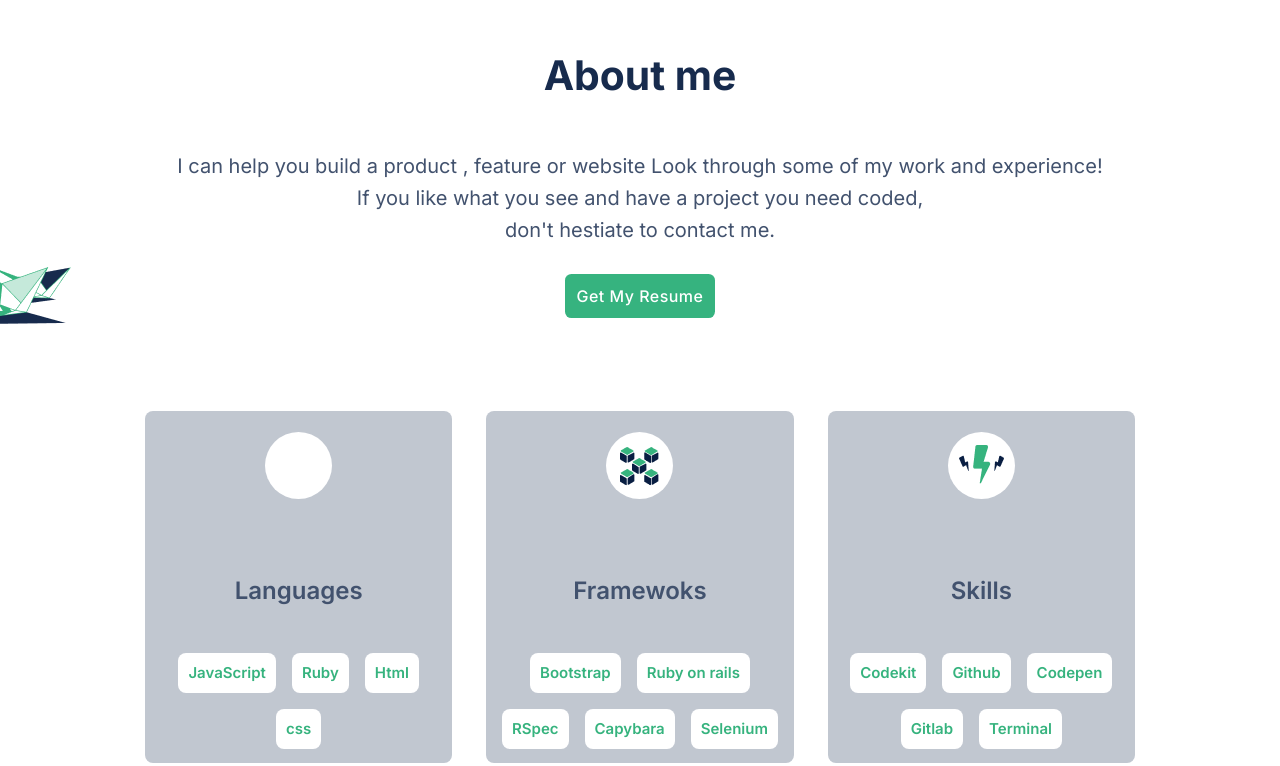
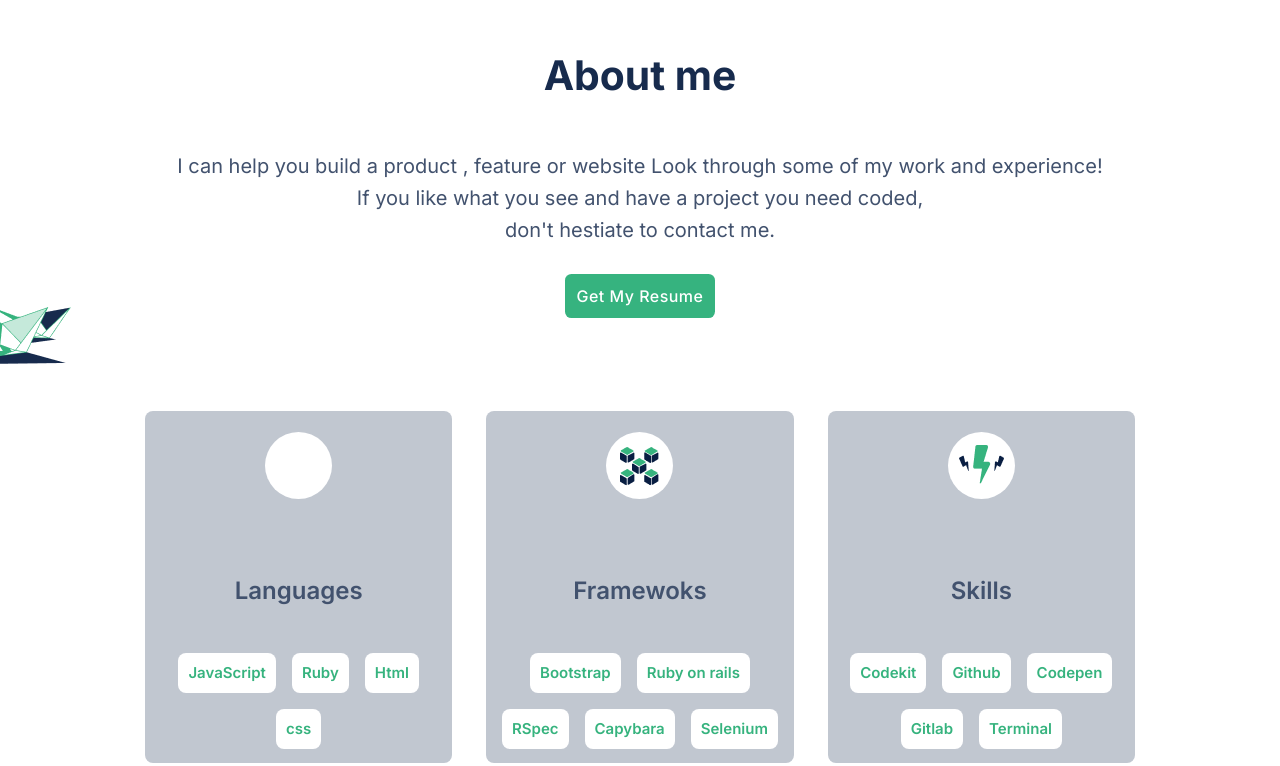
Before and after one commit to Doheera-kosi/Portfolio-setup-andmobile-first, a website: page index.html in a window 1280 px wide. Shown: the part 2549-3315 px from the top of the page. Drawn offline with nearby package versions, Linux system fonts and the light colour scheme.

Commit message:
Update style.css

```diff
--- a/style.css
+++ b/style.css
@@ -280,7 +280,7 @@
   height: 50%;
   background-image: url(./assets/images/frame-left.png);
   background-repeat: no-repeat;
-  background-position-y: 260px;
+  background-position-y: 300px;
 }
 
 .recent-text:hover,
```
